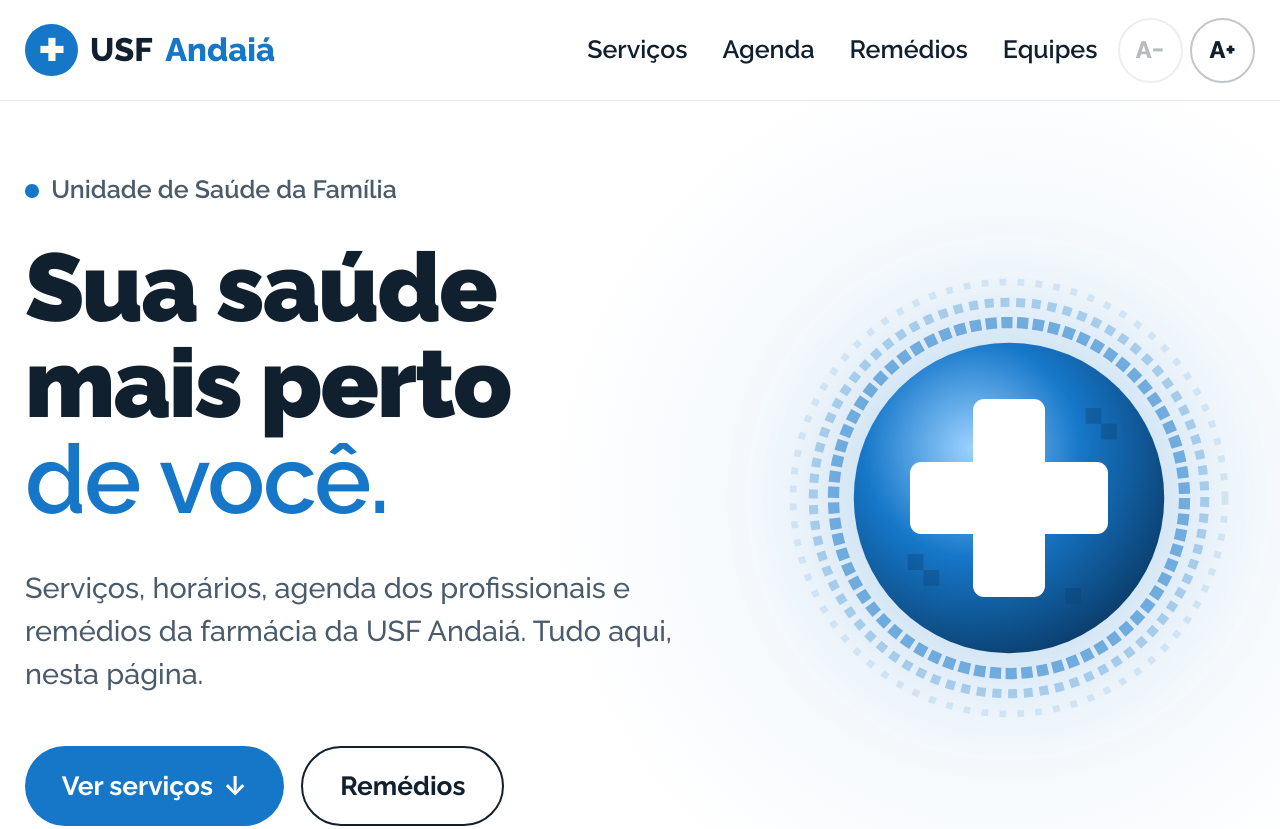
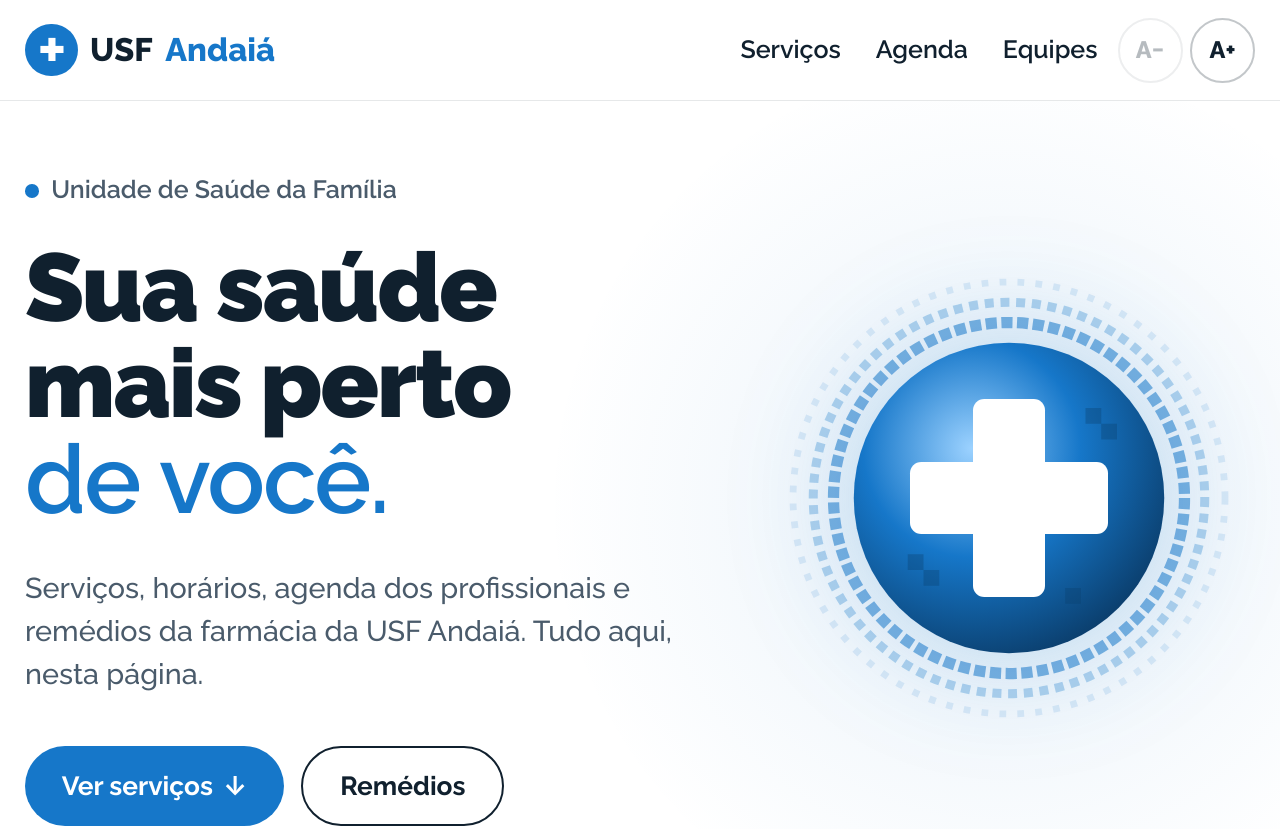
Before and after one commit to GAT-9/USF-Digital, a plain HTML site: page index.html in a window 1280 px wide. Shown: the top 829 px of the page. Drawn offline with Linux system fonts and the light colour scheme.

Commit message:
tirar #remedio

```diff
--- a/index.html
+++ b/index.html
@@ -26,7 +26,6 @@
             <ul class="menu">
                 <li><a href="#servicos">Serviços</a></li>
                 <li><a href="#agenda">Agenda</a></li>
-                <li><a href="#remedios">Remédios</a></li>
                 <li><a href="#equipes">Equipes</a></li>
             </ul>
             <div class="fonte-controles" role="group" aria-label="Tamanho da letra">
```
